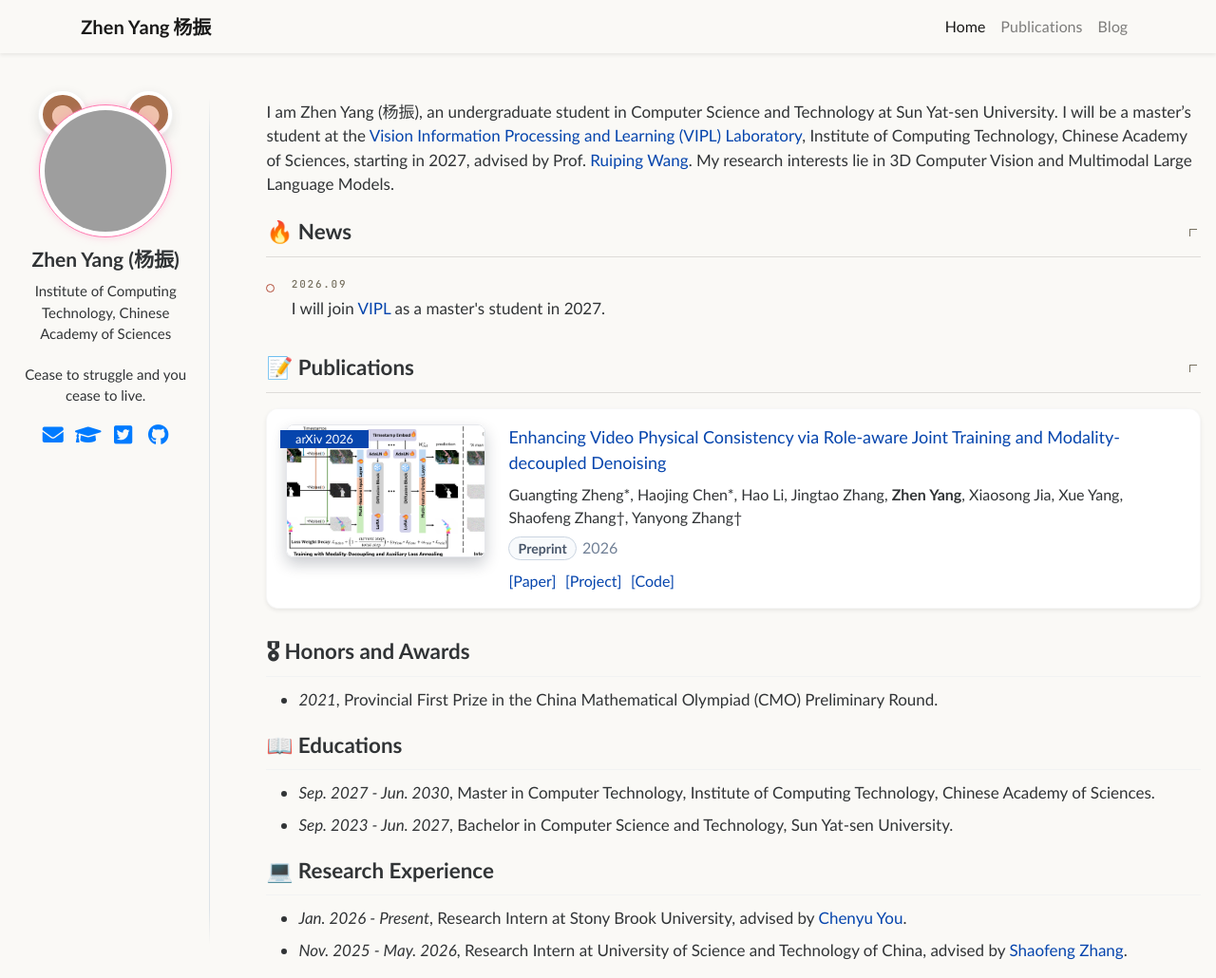
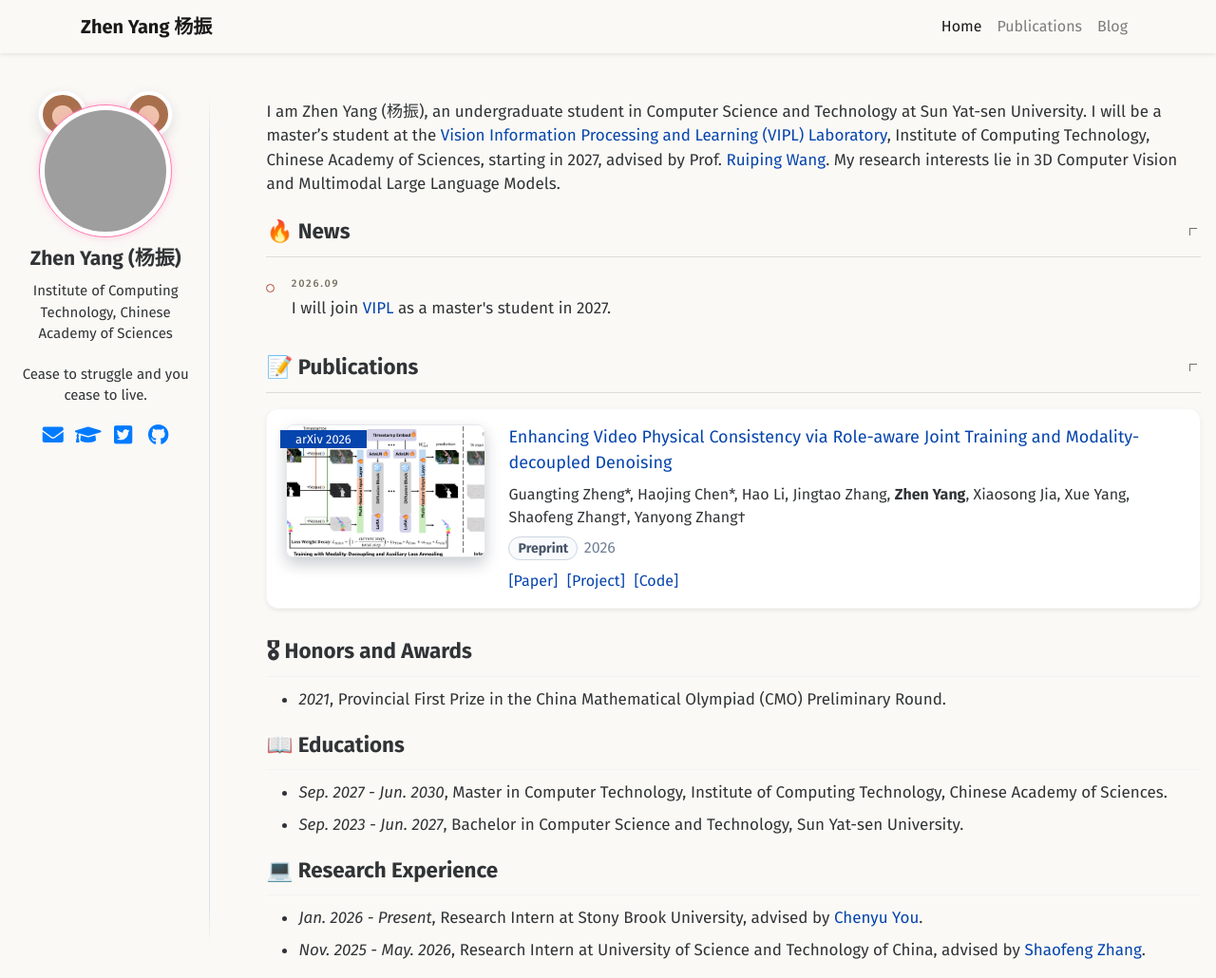
Before and after one commit to MichaelYeung2004/michaelyeung2004.github.io, a Jekyll site: the page built from _pages/about.md, in a window 1280 px wide and 1030 px high. Shown: the whole window at 95% size. Built offline with Jekyll 4.4.1, drawn with Linux system fonts in a browser that asks for light colours; grey boxes are pictures that could not be loaded.

Commit message:
Match qinren Fira Sans fonts on non-blog pages

```diff
--- a/_includes/head.html
+++ b/_includes/head.html
@@ -13,10 +13,11 @@
 <!-- For all browsers -->
 <link rel="stylesheet" href="{{ '/assets/css/main.css' | relative_url }}?v={{ site.time | date: '%s' }}">
 <link href="https://fonts.googleapis.com/css2?family=Lato:wght@400;700&display=swap" rel="stylesheet">
-{% if page.permalink == '/' %}<link href="https://fonts.googleapis.com/css2?family=JetBrains+Mono:wght@400;500;600&display=swap" rel="stylesheet">{% endif %}
+<link href="https://fonts.googleapis.com/css2?family=Fira+Sans:ital,wght@0,400;0,500;0,600;0,700;1,400;1,700&display=swap" rel="stylesheet">
 <link rel="stylesheet" href="{{ '/assets/css/vendor/bootstrap-navbar.css' | relative_url }}?v={{ site.time | date: '%s' }}">
 <link rel="stylesheet" href="{{ '/assets/css/home-navbar.css' | relative_url }}?v={{ site.time | date: '%s' }}">
 <link rel="stylesheet" href="{{ '/assets/css/site-colors.css' | relative_url }}?v={{ site.time | date: '%s' }}">
+<link rel="stylesheet" href="{{ '/assets/css/non-blog-fonts.css' | relative_url }}?v={{ site.time | date: '%s' }}">
 
 <meta http-equiv="cleartype" content="on">
 <head>
--- a/_layouts/blog-shell.html
+++ b/_layouts/blog-shell.html
@@ -26,6 +26,10 @@ layout: compress
   <link rel="stylesheet" href="{{ '/assets/css/vendor/bootstrap-navbar.css' | relative_url }}?v={{ site.time | date: '%s' }}">
   <link rel="stylesheet" href="{{ '/assets/css/home-navbar.css' | relative_url }}?v={{ site.time | date: '%s' }}">
   <link rel="stylesheet" href="{{ '/assets/css/site-colors.css' | relative_url }}?v={{ site.time | date: '%s' }}">
+  {% if page.navbar_title != 'Blog' and page.layout != 'blog-post' %}
+  <link href="https://fonts.googleapis.com/css2?family=Fira+Sans:ital,wght@0,400;0,500;0,600;0,700;1,400;1,700&display=swap" rel="stylesheet">
+  <link rel="stylesheet" href="{{ '/assets/css/non-blog-fonts.css' | relative_url }}?v={{ site.time | date: '%s' }}">
+  {% endif %}
 </head>
 <body class="bg-light d-flex flex-column min-vh-100" {% if page.permalink == '/blog/' or page.navbar_title == 'Publications' %}data-spy="scroll" data-target="#navbar-year" data-offset="100"{% endif %}>
   <div class="reading-progress" aria-hidden="true"></div>
--- /dev/null
+++ b/assets/css/non-blog-fonts.css
@@ -0,0 +1,32 @@
+/* Match qinren's body font without changing typography measurements.
+   Loaded only on non-Blog pages; icon and math fonts keep their own families. */
+body {
+  --non-blog-font: 'Fira Sans', Arial, sans-serif;
+  font-family: var(--non-blog-font);
+}
+.site-navbar,
+.paper-box,
+.page__content,
+.sidebar,
+.sidebar p,
+.sidebar li,
+.sidebar h2, .sidebar h3, .sidebar h4, .sidebar h5, .sidebar h6,
+.author__name,
+.author__bio,
+.author__urls,
+.page__meta,
+.page__date,
+.archive__item-excerpt,
+.btn,
+button, input, select, textarea,
+h1, h2, h3, h4, h5, h6,
+table, figcaption,
+.news-panel__head,
+.news-timeline__date,
+.homepage .sidebar,
+.homepage .sidebar .author__name,
+.homepage .sidebar .author__bio,
+.homepage .sidebar .author__urls,
+.homepage .sidebar .author__urls_sm {
+  font-family: var(--non-blog-font);
+}
```
